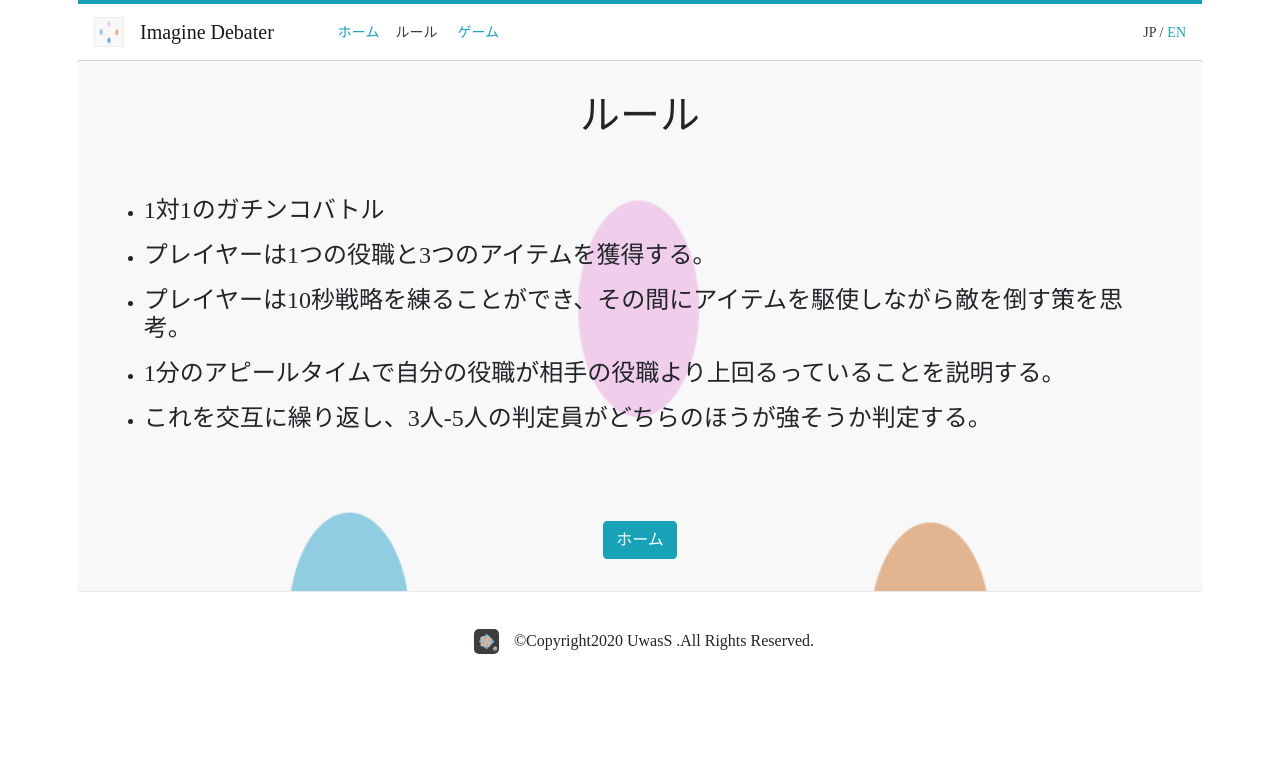
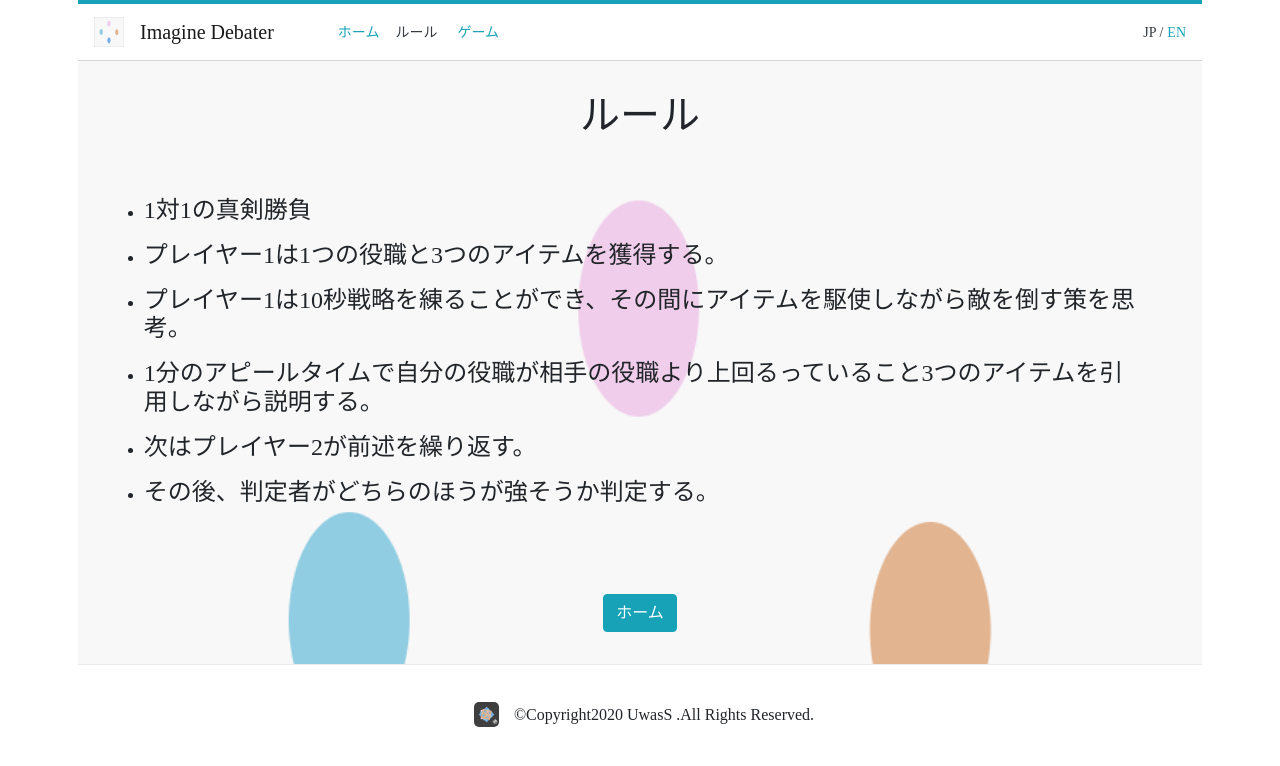
Before and after one commit to shutogeorgio/imagine-debater, a Next.js app: page /jp/overview in a window 1280 px wide. Shown: the top 766 px of the page. Built offline with nearby package versions, Linux system fonts and the light colour scheme.

Commit message:
feat: Update Readme

```diff
--- a/components/data/overview/jp.json
+++ b/components/data/overview/jp.json
@@ -1,22 +1,26 @@
 [
   {
     "id": 1,
-    "desc": "1対1のガチンコバトル"
+    "desc": "1対1の真剣勝負"
   },
   {
     "id": 2,
-    "desc": "プレイヤーは1つの役職と3つのアイテムを獲得する。"
+    "desc": "プレイヤー1は1つの役職と3つのアイテムを獲得する。"
   },
   {
     "id": 3,
-    "desc": "プレイヤーは10秒戦略を練ることができ、その間にアイテムを駆使しながら敵を倒す策を思考。"
+    "desc": "プレイヤー1は10秒戦略を練ることができ、その間にアイテムを駆使しながら敵を倒す策を思考。"
   },
   {
     "id": 4,
-    "desc": "1分のアピールタイムで自分の役職が相手の役職より上回るっていることを説明する。"
+    "desc": "1分のアピールタイムで自分の役職が相手の役職より上回るっていること3つのアイテムを引用しながら説明する。"
   },
   {
     "id": 5,
-    "desc": "これを交互に繰り返し、3人-5人の判定員がどちらのほうが強そうか判定する。"
+    "desc": "次はプレイヤー2が前述を繰り返す。"
+  },
+  {
+    "id": 6,
+    "desc": "その後、判定者がどちらのほうが強そうか判定する。"
   }
 ]
--- a/pages/game.js
+++ b/pages/game.js
@@ -21,7 +21,7 @@ export default function Home() {
 
       <main>
         <h1 className="h1-title"><img src="/imagine-logo.png" className="title-logo" />Imagine Debater</h1>
-        <h3 className="mt-3 text-info">Let's Maximize productivities and creativity !!</h3>
+        <h3 className="mt-3 text-info">Let's Maximize Productivity and Creativity !!</h3>
         <Reload />
         <div className="flex">
         <div className="grid mr-5">
```
Also changed, not shown: components/data/overview/en.json (+8 -4 lines), 1 other file (tests, documents, lock files or other folders).
